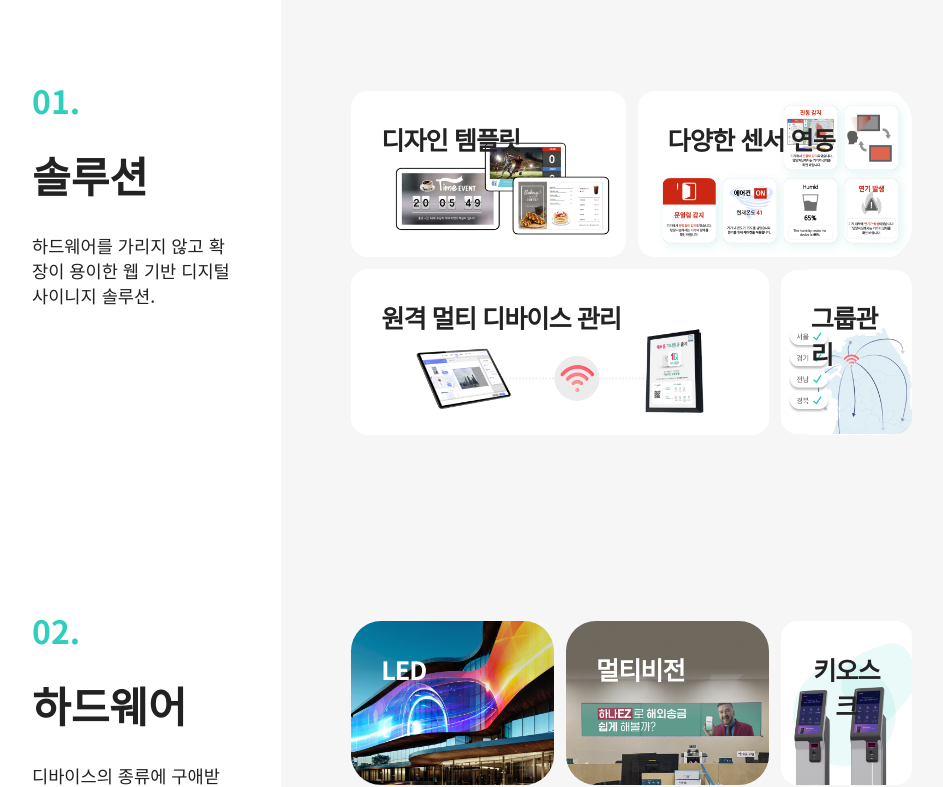
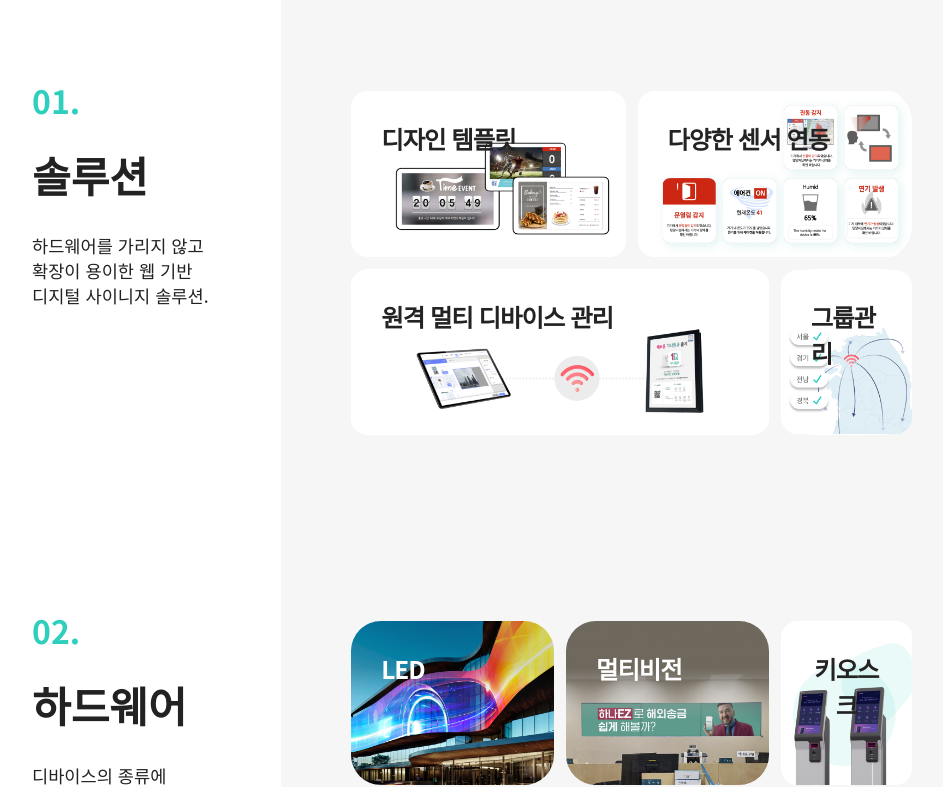
Before and after one commit to cedar-kr/cedar-hompage, a Next.js app: page / in a window 1280 px wide. Shown: the part 1914-2701 px from the top of the page, without its empty margins (168-1111 px from the left). Built offline with nearby package versions, Linux system fonts and the light colour scheme; a web font is replaced by a local one.

Commit message:
솔루션(Solution) 영역 컨텐츠 글씨 크기 및 줄바꿈 수정

```diff
--- a/src/section/Solutions.jsx
+++ b/src/section/Solutions.jsx
@@ -89,6 +89,7 @@ const SolutionSubs = styled.div`
   line-height: 30px;
   color: #222222;
   max-width: 384px;
+  word-break: keep-all;
 
   ${({theme})=>theme.fnp`
     width: 384px;
@@ -185,8 +186,12 @@ const ContentBlockTitle = styled.div`
   top: 0;
   left: 0;
 
+  ${({theme})=>theme.pc`
+    margin: 40px;
+    font-size: calc(2.4rem + (100vw - 1240px) * ((30 - 24) / (1920 - 1240)));
+  `}
   ${({theme})=>theme.pnt`
-    font-size: calc(2.4rem + (100vw - 1240px) * ((30 - 24) / (1439 - 1240)));
+    font-size: calc(2.4rem + (100vw - 1240px) * ((30 - 24) / (1920 - 1240)));
     line-height: 36px;
     margin: 30px;
   `}
```
